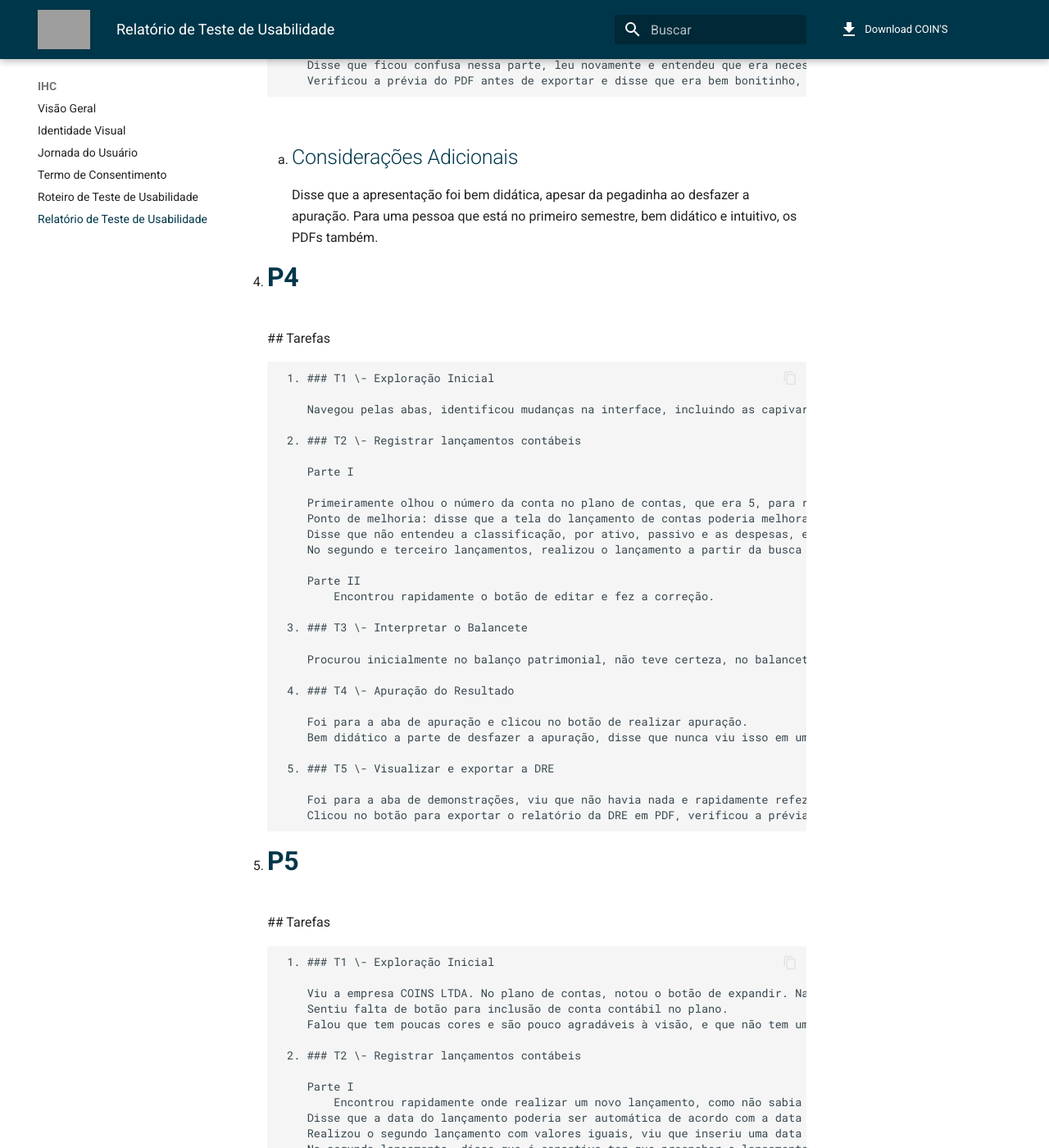
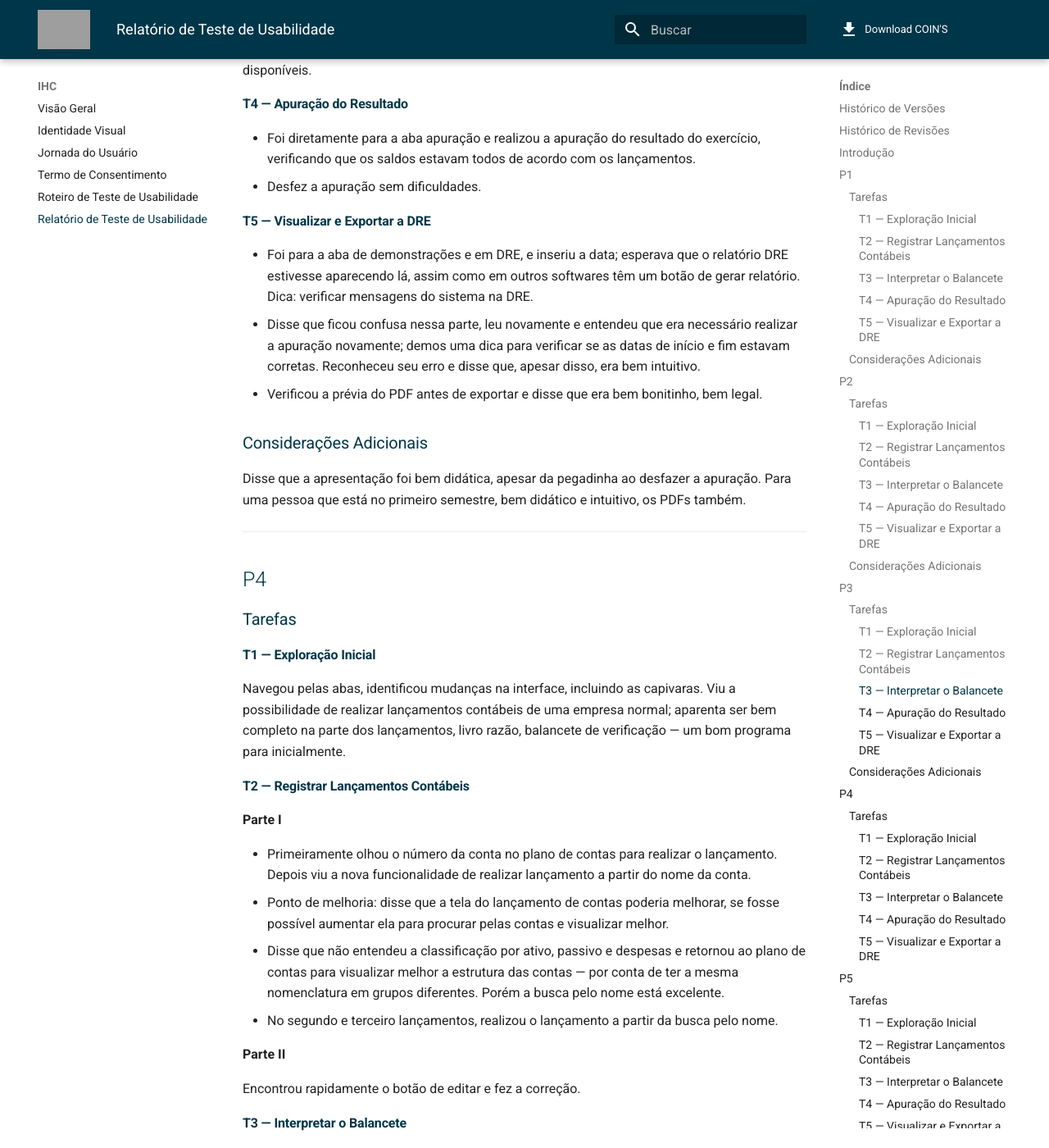
Before and after one commit to NES-Contabilidade-Integrada/doc-coins2026.1, an MkDocs documentation site: the page built from docs/ihc/relatorio-teste-usabilidade.md, in a window 1280 px wide and 1400 px high, scrolled down 4368 px. Shown: the whole window at 82% size. Built offline with MkDocs 1.6.1 and Material for MkDocs 9.7.7, drawn with Linux system fonts in a browser that asks for light colours; comment, search, counter and statistics services are not loaded; some of the changed text lies outside the part shown; grey boxes are pictures that could not be loaded.

Commit message:
docs(ihc): corrige layout do relatório de testes de usabilidade
Remove artefatos de exportação do Google Docs (cabeçalhos duplicados,
sumário com âncoras, numeração de seções como heading, indentação
excessiva) e adapta ao padrão de documentos do repositório.

Co-Authored-By: Claude Sonnet 4.6 <noreply@anthropic.com>

```diff
--- a/docs/ihc/relatorio-teste-usabilidade.md
+++ b/docs/ihc/relatorio-teste-usabilidade.md
@@ -1,253 +1,227 @@
-# Relatório de Teste de Usabilidade
+# Relatório de Testes de Usabilidade
 
-# Relatório dos Testes de Usabilidade
-**Dados do Teste de Usabilidade \[Observações de cada Participante\]**
+## Histórico de Versões
 
-**Histórico de Edição**
+| Versão | Data | Descrição | Autor |
+| :---: | :---: | :--- | :--- |
+| 1.0 | 26/05/2026 | Criação do documento e introdução | Amanda Gois |
+| 2.0 | 27/05/2026 | P1 | Elise Lissa Hasegawa |
+| 2.1 | 28/05/2026 | P2 | Elise Lissa Hasegawa |
+| 2.2 | 02/06/2026 | P3 | Elise Lissa Hasegawa |
+| 2.3 | 03/06/2026 | P4 | Elise Lissa Hasegawa |
+| 2.4 | 08/06/2026 | P5 | Elise Lissa Hasegawa |
 
-| Versão | Descrição | Autor | Data |
-| ----- | :---: | ----- | ----- |
-| 1.0  | Criação do Documento e Introdução | Amanda Gois | 26 de mai. de 2026 |
-| 2.0 | P1 | Elise Lissa Hasegawa | 27 de mai. de 2026 |
-| 2.1 | P2 | Elise Lissa Hasegawa | 28 de mai. de 2026 |
-| 2.2 | P3 | Elise Lissa Hasegawa | 2 de jun. de 2026 |
-| 2.3 | P4 | Elise Lissa Hasegawa | 3 de jun. de 2026 |
-| 2.4 | P5 | Elise Lissa Hasegawa | 8 de jun. de 2026 |
+## Histórico de Revisões
 
-**Histórico de Revisão**
+| Versão | Data | Revisor | Observação |
+| :---: | :---: | :--- | :--- |
+| 2.4 | 09/06/2026 | Amanda Gois | Aprovada |
 
-| Versão | Autor | Data |
-| :---: | ----- | ----- |
-| 2.4 | Amanda Gois | 9 de jun. de 2026 |
+---
 
-**Sumário**
+## Introdução
 
-[1\. Introdução](#introdução)
+Este documento apresenta as anotações provenientes do observador durante a aplicação dos testes. Serão demonstrados os comentários por tarefa e as considerações adicionais para cada participante, levando em consideração a **anonimização** de cada um deles. Dessa forma, os 5 participantes serão nomeados como PX, onde X varia de 1 a 5, de acordo com a planilha [Agendamento - Teste de Usabilidade \[Participantes\]](https://docs.google.com/spreadsheets/d/1iy4hK5mVy80N9gB_sKUUUYXRpp_LhWDxqnA_C8rUucs/edit?usp=sharing). Através da anonimização, é possível compartilhar os resultados, se necessário, sem se preocupar com a violação de dados e consentimento de participação.
 
-[**1.1. P1**](#p1)
+---
 
-[**1.2. P2**](#p2)
+## P1
 
-[**1.3. P3**](#p3)
+### Tarefas
 
-[**1.4. P4**](#p4)
+#### T1 — Exploração Inicial
 
-[**1.5. P5**](#p5)
+Plano de Contas: abriu sem utilizar o botão expandir, sem utilizar filtros ou pesquisa. Elogiou a interatividade.
 
-#
+#### T2 — Registrar Lançamentos Contábeis
 
-1. # **Introdução** {#introdução}
+- Lançamento de débito em CAIXA GERAL e crédito em VENDA DE MERCADORIAS: realizou com facilidade, achou mais fácil encontrar a conta por meio do nome, disse que ficou mais intuitivo.
+- Lançamento de débito em ALUGUÉIS DE IMÓVEIS e crédito CAIXA GERAL: realizou rapidamente, sem dificuldades.
+- Lançamento de débito MATERIAL DE ESCRITÓRIO e crédito CONTAS A PAGAR: apenas perguntou sobre o mês de lançamento e falamos que era indiferente.
+- Para realizar a correção, achou rapidamente a edição e falou que estava bem mais intuitivo.
 
+#### T3 — Interpretar o Balancete
 
+Falou que estava bem explicado, navegou entre o livro razão, balancete e apuração, disse que ficou bom para entender.
 
-Este documento apresenta as anotações provenientes do observador durante a aplicação dos testes. Serão demonstrados os comentários por tarefa e as considerações adicionais para cada participante, levando em consideração a **anonimização** de cada um deles, dessa forma, os 5 participantes serão nomeados como PX, onde X varia de 1 a 5, de acordo com a planilha [Agendamento - Teste de Usabilidade \[Participantes\]](https://docs.google.com/spreadsheets/d/1iy4hK5mVy80N9gB_sKUUUYXRpp_LhWDxqnA_C8rUucs/edit?usp=sharing). Através da anonimização, é possível compartilhar os resultados, se necessário, sem se preocupar com a violação de dados e consentimento de participação.
+#### T4 — Apuração do Resultado
 
-1. # **P1** {#p1}
+- Ficou na dúvida sobre o que era para fazer quando pedimos para encerrar o período contábil; informamos que era para realizar a apuração e realizou sem problemas.
+- Ficou na dúvida de onde verificar os saldos das contas e o resultado da empresa após a apuração.
+- Desfez rapidamente a apuração.
 
-    ## Tarefas
+#### T5 — Visualizar e Exportar a DRE
 
-      1. ### T1 \- Exploração Inicial
+- Para verificar qual foi o lucro líquido da empresa no período, estava procurando inicialmente na apuração; as duas abas confundiram um pouco em "DEMONSTRAÇÕES".
+- Como havia desfeito a apuração anteriormente, foi necessário dar uma dica para que a apuração fosse refeita para então verificar a DRE; mesmo assim levou um tempo até encontrar essa página.
+- Na etapa de exportar, encontrou sem problema nenhum e verificou o download.
 
-         Plano de Contas: abriu sem utilizar o botão expandir, sem utilizar filtros ou pesquisa. Elogiou a interatividade.
+### Considerações Adicionais
 
-      2. ### T2 \- Registrar lançamentos contábeis
+Disse que estava muito fácil a parte de não precisar procurar o código no plano de contas para realizar um lançamento. Acha que com menos informações, fica mais intuitivo de encontrar as coisas e que vai ajudar.
 
-            Lançamento de débito em CAIXA GERAL e crédito em VENDA DE MERCADORIAS: realizou com facilidade, achou mais fácil encontrar a conta por meio do nome, disse que ficou mais intuitivo.
-            Lançamento de débito em ALUGUÉIS DE IMÓVEIS e crédito CAIXA GERAL: realizou rapidamente, sem dificuldades
-            Lançamento de débito MATERIAL DE ESCRITÓRIO e crédito CONTAS A PAGAR: apenas perguntou sobre o mês de lançamento e falamos que era indiferente.
-            Para realizar a correção, achou rapidamente a edição e falou que estava bem mais intuitivo.
+---
 
-     3. ### T3 \- Interpretar o Balancete
+## P2
 
-        Falou que estava bem explicado, navegou entre o livro razão, balancete e apuração, disse que ficou bom para entender.
+### Tarefas
 
-      4. ### T4 \- Apuração do Resultado
+#### T1 — Exploração Inicial
 
-           Ficou na dúvida sobre o que era para fazer quando pedimos para encerrar o período contábil, informamos que era para realizar a apuração e realizou sem problemas.
-           Ficou na dúvida de onde verificar os saldos das contas e o resultado da empresa após a apuração.
-           Desfez rapidamente a apuração.
+- Olhou o Plano de Contas, fez perguntas sobre finalização do ativo, disse que geralmente o fornecedor é antes de empréstimos.
+- Não utilizou o botão expandir.
+- Percorreu pelas outras telas.
 
-      5. ### T5 \- Visualizar e exportar a DRE
+#### T2 — Registrar Lançamentos Contábeis
 
-           Para verificar qual foi o lucro líquido da empresa no período, estava procurando inicialmente na apuração, as duas abas confundiram um pouco em “DEMONSTRAÇÕES”.
-           Como havia desfeito a apuração anteriormente, foi necessário dar uma dica para que a apuração fosse refeita para então verificar a DRE, mesmo assim levou um tempo até encontrar essa página.
+**Parte I**
 
-           Na etapa de exportar, encontrou sem problema nenhum e verificou o download.
+1. Procurou entender como fazer o lançamento, encontrou o botão ao abrir a aba do Livro Diário; entendeu que era para digitar o nome da conta no campo para buscar e encontrar a conta.
+2. O segundo lançamento já foi mais rápido sem precisar procurar onde/como selecionar as contas.
+3. Realizou o lançamento sem problemas.
 
-     2. ## Considerações Adicionais
+Disse que por enquanto estava tranquilo.
 
-        Disse que estava muito fácil, a parte de não precisar procurar o código no plano de contas para realizar um lançamento. Acha que com menos informações, fica mais intuitivo de encontrar as coisas e que vai ajudar.
+**Parte II**
 
-  2. # **P2** {#p2}
+Encontrou sem problemas como editar um lançamento.
 
-     ## Tarefas
+#### T3 — Interpretar o Balancete
 
-        1. ### T1 \- Exploração Inicial
+- Ficou na dúvida onde encontrar se os lançamentos estavam equilibrados, passou pelo livro razão, balancete e apuração.
+- Não desceu a página para baixo no Livro Diário inicialmente, pensou que estavam faltando informações; disse que queria buscar pelo número da conta.
 
-           Olhou o Plano de contas, fez perguntas sobre finalização do ativo, disse que geralmente o fornecedor é antes de empréstimos.
-           \*Não utilizou o botão expandir
+#### T4 — Apuração do Resultado
 
-           Percorreu pelas outras telas.
+- Realizou a apuração para encerrar o período contábil.
+- Verificou no Livro Diário o encerramento das contas e também a data do lançamento para zerar as contas.
+- Desfez a apuração.
 
-        2. ### T2 \- Registrar lançamentos contábeis
+#### T5 — Visualizar e Exportar a DRE
 
-           Parte I
-            1. Procurou entender como fazer o lançamento, encontrou o botão ao abrir a aba do livro diário; entendeu que era para digitar o nome da conta no campo para buscar e encontrar a conta
-            2. o segundo lançamento já foi mais rápido sem precisar procurar onde/como selecionar as contas
-            3. Realizou o lançamento sem problemas
-             Disse que por enquanto estava tranquilo.
+- Entendeu que era necessário refazer a apuração que tinha sido desfeita anteriormente para poder verificar o lucro líquido. Precisou de uma dica para ir para a aba demonstrações e verificar a DRE; encontrou o valor do lucro líquido.
+- Exportou a DRE em PDF, encontrou rapidamente o botão, aguardou a visualização carregar, deu uma olhada nas páginas do PDF e realizou o download. Abriu o PDF no Adobe para visualizar e verificou despesas. Ressaltou que faltavam informações do IR e outras.
 
-            Parte II
-            Encontrou sem problemas como editar um lançamento
+### Considerações Adicionais
 
-        3. ### T3 \- Interpretar o Balancete
+As perguntas foram claras, não teve nenhum problema em relação a isso. Visualmente fácil de encontrar. Achou interessante já ter um plano de contas e disse que a busca facilitou encontrar as contas no lançamento.
 
-            Ficou na dúvida onde encontrar se os lançamento estavam equilibrados, passou pelo livro razão, balancete, apuração
-            Não desceu a página para baixo no livro diário inicialmente, pensou que estavam faltando informações; disse que queria buscar pelo número da conta.
+---
 
+## P3
 
+### Tarefas
 
-        4. ### T4 \- Apuração do Resultado
+#### T1 — Exploração Inicial
 
-            Realizou a apuração para encerrar o período contábil.
-            Verificou no livro diário o encerramento das contas e também a data do lançamento para zerar as contas.
-            Desfez a apuração.
+- Livro Diário: onde realiza lançamento.
+- Balanço de Verificação: o que lancei.
+- Navegou pela DRE e Balanço Patrimonial e visualizou a empresa.
 
-        5. ### T5 \- Visualizar e exportar a DRE
+#### T2 — Registrar Lançamentos Contábeis
 
-            Entendeu que era necessário refazer a apuração que tinha sido desfeita anteriormente para poder verificar o lucro líquido. Precisou de uma dica para ir para a aba demonstrações e verificar a DRE, aí encontrou o valor do lucro líquido.
+**Parte I**
 
-            Exportou a DRE em PDF, encontrou rapidamente o botão, aguardou a visualização carregar, deu uma olhada nas páginas do PDF então realizou o download. Abriu o PDF no Adobe para visualizar, verificou despesas. Ressaltou que faltava informações do IR e outras.
+Após encontrar, sem muita dificuldade, o lugar para realizar lançamentos, pediu para repetir o nome da conta. Realizou esse e os próximos lançamentos sem problemas.
 
-      6. ## Considerações Adicionais
+**Parte II**
 
-         As perguntas foram claras, não teve nenhum problema em relação a isso. Visualmente fácil de encontrar. Achou interessante já ter um plano de contas e disse que a busca facilitou encontrar as contas no lançamento.
+Editou o lançamento: foi direto nas ações e clicou no botão editar, alterou o valor do lançamento e salvou.
 
+#### T3 — Interpretar o Balancete
 
-   3. # **P3** {#p3}
+Foi para o balancete de verificação e depois verificou que as demonstrações ainda não estavam disponíveis.
 
-      ## Tarefas
+#### T4 — Apuração do Resultado
 
+- Foi diretamente para a aba apuração e realizou a apuração do resultado do exercício, verificando que os saldos estavam todos de acordo com os lançamentos.
+- Desfez a apuração sem dificuldades.
 
+#### T5 — Visualizar e Exportar a DRE
 
-         1. ### T1 \- Exploração Inicial
+- Foi para a aba de demonstrações e em DRE, e inseriu a data; esperava que o relatório DRE estivesse aparecendo lá, assim como em outros softwares têm um botão de gerar relatório. Dica: verificar mensagens do sistema na DRE.
+- Disse que ficou confusa nessa parte, leu novamente e entendeu que era necessário realizar a apuração novamente; demos uma dica para verificar se as datas de início e fim estavam corretas. Reconheceu seu erro e disse que, apesar disso, era bem intuitivo.
+- Verificou a prévia do PDF antes de exportar e disse que era bem bonitinho, bem legal.
 
-            Livro diário: onde realiza lançamento;
-            Balanço de Verificação: o que lancei;
-            Navegou pela DRE e balanço patrimonial e visualizou a empresa.
+### Considerações Adicionais
 
-         2. ### T2 \- Registrar lançamentos contábeis
+Disse que a apresentação foi bem didática, apesar da pegadinha ao desfazer a apuração. Para uma pessoa que está no primeiro semestre, bem didático e intuitivo, os PDFs também.
 
-            Parte I
+---
 
-            Após encontrar, sem muita dificuldade, o lugar para realizar lançamentos, pediu para repetir o nome da conta. Realizou esse e os próximos lançamento sem problemas.
+## P4
 
-            Parte II
-                Editou o lançamento: foi direto nas ações e clicou no botão editar, alterou o valor do lançamento e salvou.
+### Tarefas
 
-         3. ### T3 \- Interpretar o Balancete
+#### T1 — Exploração Inicial
 
-            Foi para o balancete de verificação, e depois verificou que as demonstrações ainda não estavam disponíveis.
+Navegou pelas abas, identificou mudanças na interface, incluindo as capivaras. Viu a possibilidade de realizar lançamentos contábeis de uma empresa normal; aparenta ser bem completo na parte dos lançamentos, livro razão, balancete de verificação — um bom programa para inicialmente.
 
+#### T2 — Registrar Lançamentos Contábeis
 
-         4. ### T4 \- Apuração do Resultado
+**Parte I**
 
-            Foi diretamente para a aba apuração e realizou a apuração do resultado do exercício e verificou que os saldos estavam todos de acordo com os lançamentos.
-            Desfez a apuração sem dificuldades.
+- Primeiramente olhou o número da conta no plano de contas para realizar o lançamento. Depois viu a nova funcionalidade de realizar lançamento a partir do nome da conta.
+- Ponto de melhoria: disse que a tela do lançamento de contas poderia melhorar, se fosse possível aumentar ela para procurar pelas contas e visualizar melhor.
+- Disse que não entendeu a classificação por ativo, passivo e despesas e retornou ao plano de contas para visualizar melhor a estrutura das contas — por conta de ter a mesma nomenclatura em grupos diferentes. Porém a busca pelo nome está excelente.
+- No segundo e terceiro lançamentos, realizou o lançamento a partir da busca pelo nome.
 
+**Parte II**
 
-         5. ### T5 \- Visualizar e exportar a DRE
+Encontrou rapidamente o botão de editar e fez a correção.
 
-            Foi para a aba de demonstrações e em DRE, e inseriu a data, a pessoa esperava que o relatório DRE estivesse aparecendo lá, assim como em outros softwares, tem um botão de gerar relatório.
-            Dica: verificar mensagens do sistema na DRE.
+#### T3 — Interpretar o Balancete
 
-            Disse que ficou confusa nessa parte, leu novamente e entendeu que era necessário realizar a apuração novamente, demos uma dica para verificar se as datas de início e fim estavam corretas. Reconheceu seu erro e disse que apesar disso, era bem intuitivo.
-            Verificou a prévia do PDF antes de exportar e disse que era bem bonitinho, bem legal.
+Procurou inicialmente no balanço patrimonial, não teve certeza; no balancete de verificação viu os débitos e créditos.
 
-      2. ## Considerações Adicionais
+#### T4 — Apuração do Resultado
 
-         Disse que a apresentação foi bem didática, apesar da pegadinha ao desfazer a apuração. Para uma pessoa que está no primeiro semestre, bem didático e intuitivo, os PDFs também.
+- Foi para a aba de apuração e clicou no botão de realizar apuração.
+- Bem didático a parte de desfazer a apuração; disse que nunca viu isso em um sistema contábil, bem legal.
 
-   4. # **P4** {#p4}
+#### T5 — Visualizar e Exportar a DRE
 
-       ## Tarefas
+- Foi para a aba de demonstrações, viu que não havia nada e rapidamente refez a apuração, verificando que houve um prejuízo no período.
+- Clicou no botão para exportar o relatório da DRE em PDF, verificou a prévia e salvou o PDF.
 
+---
 
+## P5
 
-         1. ### T1 \- Exploração Inicial
+### Tarefas
 
-            Navegou pelas abas, identificou mudanças na interface, incluindo as capivaras. Viu a possibilidade de realizar lançamentos contábeis de uma empresa normal, aparenta ser bem completo na parte dos lançamentos, livro razão, balancete de verificação, um bom programa para inicialmente.
+#### T1 — Exploração Inicial
 
+- Viu a empresa COINS LTDA. No plano de contas, notou o botão de expandir. Navegou pelas outras abas de livro diário, livro razão, balancete, apuração e demonstrações. Retornou ao plano de contas, viu e expandiu o ativo circulante e não circulante.
+- Sentiu falta de botão para inclusão de conta contábil no plano.
+- Falou que tem poucas cores e são pouco agradáveis à visão, e que não tem um botão para dar zoom.
 
+#### T2 — Registrar Lançamentos Contábeis
 
-         2. ### T2 \- Registrar lançamentos contábeis
+**Parte I**
 
-            Parte I
+- Encontrou rapidamente onde realizar um novo lançamento; como não sabia o código da conta, digitou o nome da conta para buscar e inseriu os valores.
+- Disse que a data do lançamento poderia ser automática de acordo com a data de hoje. Sugestão: para cada conta, ter um nome vinculado para o histórico do lançamento.
+- Realizou o segundo lançamento com valores iguais, viu que inseriu uma data inválida mas teve que apagar toda a data para corrigir, ao invés de corrigir apenas onde errou.
+- No segundo lançamento, disse que é cansativo ter que preencher o lançamento para cada data.
 
-            Primeiramente olhou o número da conta no plano de contas, que era 5, para realizar o lançamento. Depois viu a nova funcionalidade de realizar lançamento a partir do nome da conta.
-            Ponto de melhoria: disse que a tela do lançamento de contas poderia melhorar, se fosse possível aumentar ela para procurar pelas contas e visualizar melhor
-            Disse que não entendeu a classificação, por ativo, passivo e as despesas, e retornou ao plano de contas para visualizar melhor a estrutura das contas, por conta de ter a mesma nomenclatura em grupos diferentes, porém a busca pelo nome está excelente.
-            No segundo e terceiro lançamentos, realizou o lançamento a partir da busca pelo nome.
+**Parte II**
 
-            Parte II
-                Encontrou rapidamente o botão de editar e fez a correção.
+Alterou o valor do lançamento; disse que ao alterar o valor do crédito, o débito deveria ser atualizado automaticamente também.
 
-         3. ### T3 \- Interpretar o Balancete
+#### T3 — Interpretar o Balancete
 
-            Procurou inicialmente no balanço patrimonial, não teve certeza, no balancete de verificação viu os débitos e créditos.
+- Olhou primeiramente o livro razão, o saldo do caixa e contas a pagar, e viu as contas individuais com saldos atualizados.
+- No balancete, viu as informações de forma mais reduzida.
+- Não colocaria o resumo junto com o balancete; deixaria um botão para abrir o resumo.
 
+#### T4 — Apuração do Resultado
 
-         4. ### T4 \- Apuração do Resultado
+- Foi diretamente para a aba de apuração e clicou no botão de realizar apuração, leu a mensagem e confirmou. Disse que ficou com dúvida porque não apareceu um campo para inserir o período da apuração.
+- Para desfazer a apuração, foi na aba histórico e disse que a mensagem de confirmação é boa para confirmar a ação.
 
-            Foi para a aba de apuração e clicou no botão de realizar apuração.
-            Bem didático a parte de desfazer a apuração, disse que nunca viu isso em um sistema contábil, bem legal.
+#### T5 — Visualizar e Exportar a DRE
 
-         5. ### T5 \- Visualizar e exportar a DRE
-
-            Foi para a aba de demonstrações, viu que não havia nada e rapidamente refez a apuração, e verificou que houve um prejuízo no período.
-            Clicou no botão para exportar o relatório da DRE em PDF, verificou a prévia, e salvou o PDF.
-
-   5. # **P5** {#p5}
-
-       ## Tarefas
-
-
-
-         1. ### T1 \- Exploração Inicial
-
-            Viu a empresa COINS LTDA. No plano de contas, notou o botão de expandir. Navegou pelas outras abas de livro diário, livro razão, balancete, apuração e demonstrações. Retornou ao plano de contas, viu e expandiu o ativo circulante e não circulante.
-            Sentiu falta de botão para inclusão de conta contábil no plano.
-            Falou que tem poucas cores e são pouco agradáveis à visão, e que não tem um botão para dar zoom.
-
-         2. ### T2 \- Registrar lançamentos contábeis
-
-            Parte I
-                Encontrou rapidamente onde realizar um novo lançamento, como não sabia o código da conta, digitou o nome da conta para buscar e inseriu os valores.
-            Disse que a data do lançamento poderia ser automática de acordo com a data de hoje. Sugestão: Para cada conta, ter um nome vinculado para o histórico do lançamento.
-            Realizou o segundo lançamento com valores iguais, viu que inseriu uma data inválida mas teve que apagar toda a data para corrigir, ao invés de corrigir apenas onde errou.
-            No segundo lançamento, disse que é cansativo ter que preencher o lançamento para cada data.
-
-            Parte II
-            Alterou o valor do lançamento, disse que ao alterar o valor do crédito, o débito deveria ser atualizado automaticamente também,
-
-
-         3. ### T3 \- Interpretar o Balancete
-
-            Olhou primeiramente o livro razão, o saldo do caixa e contas a pagar, e viu as contas individuais com saldos atualizados.
-            No balancete, viu as informações de forma mais reduzida.
-            Não colocaria o resumo junto com o balancete, deixaria um botão para abrir o resumo.
-
-
-         4. ### T4 \- Apuração do Resultado
-
-            Foi diretamente para a aba de apuração e clicou no botão de realizar apuração, leu a mensagem e confirmou. Disse que ficou com dúvida porque não apareceu um campo para inserir o período da apuração.
-            Para desfazer a apuração, foi na aba histórico e disse que a mensagem de confirmação é boa para confirmar a ação.
-
-
-         5. ### T5 \- Visualizar e exportar a DRE
-
-            Imaginou que era necessário finalizar e refez a apuração, foi para a aba da demonstração e inseriu o período de 01 de janeiro até 31 de dezembro, verificou que o lucro foi o mesmo, achou interessante o destaque para o resultado final da DRE, e gostou do expandir na composição das contas.
-
-            Para exportar, foi inicialmente no botão de configurações, pois estava na aba do balanço patrimonial, depois retornou a aba da DRE e baixou o PDF.
-
-            Disse que a exportação seria interessante, para todas as partes, inclusive do livro diário.
+- Imaginou que era necessário finalizar e refez a apuração, foi para a aba da demonstração e inseriu o período de 01 de janeiro até 31 de dezembro, verificou que o lucro foi o mesmo, achou interessante o destaque para o resultado final da DRE e gostou do expandir na composição das contas.
+- Para exportar, foi inicialmente no botão de configurações, pois estava na aba do balanço patrimonial; depois retornou à aba da DRE e baixou o PDF.
+- Disse que a exportação seria interessante para todas as partes, inclusive do livro diário.
```
